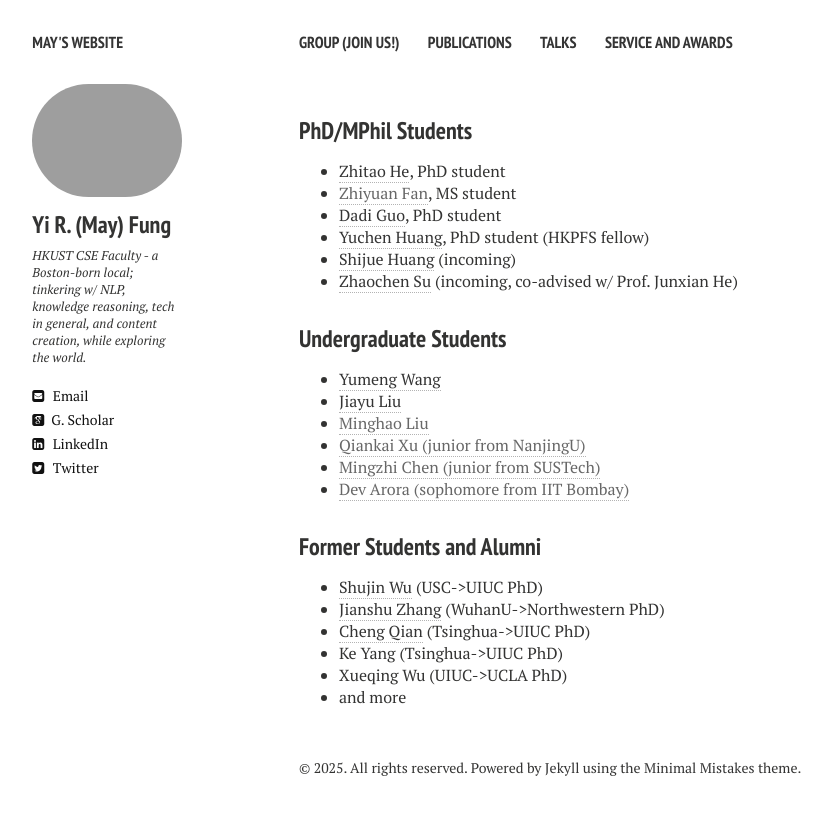
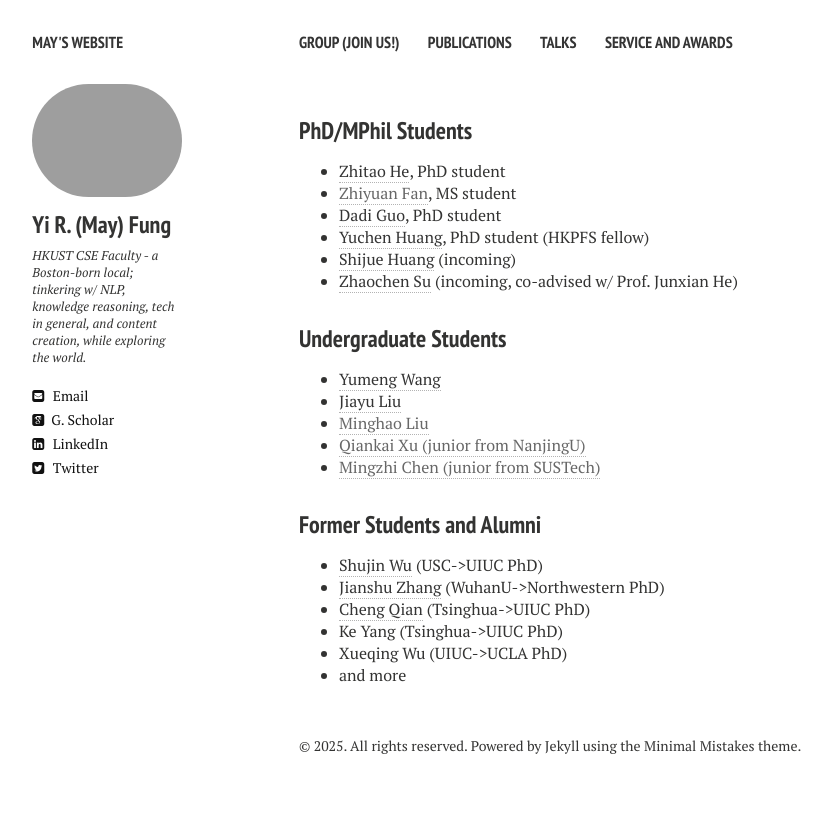
Before and after one commit to mayrfung/mayrfung.github.io, a Jekyll site: the page built from group.md, in a window 1280 px wide. Shown: the top 815 px of the page, without its empty margins (21-853 px from the left). Built offline with Jekyll 4.4.1, drawn with Linux system fonts in a browser that asks for light colours; nearby versions of some CDN libraries.

Commit message:
Update group.html

```diff
--- a/_layouts/group.html
+++ b/_layouts/group.html
@@ -56,7 +56,6 @@
   <li><a href="" target="_blank">Minghao Liu</a> </li>
   <li><a href="" target="_blank">Qiankai Xu (junior from NanjingU)</a> </li>
   <li><a href="" target="_blank">Mingzhi Chen (junior from SUSTech)</a> </li>
-  <li><a href="" target="_blank">Dev Arora (sophomore from IIT Bombay)</a> </li>
 </ul>
 
 <h3 style="margin-bottom:0px;padding-top:10px;">Former Students and Alumni</h3>
```
